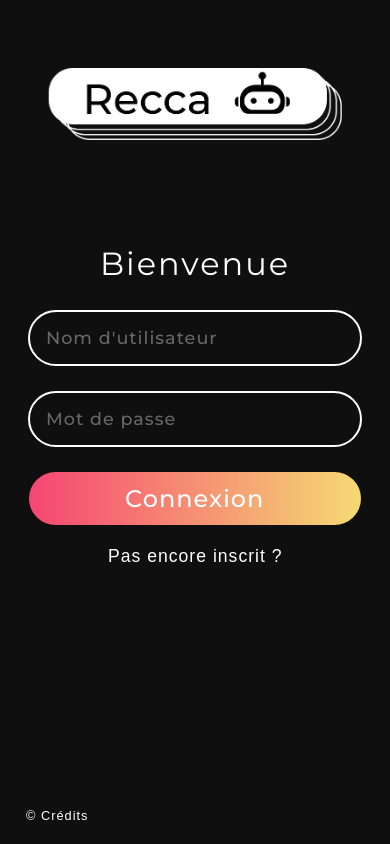
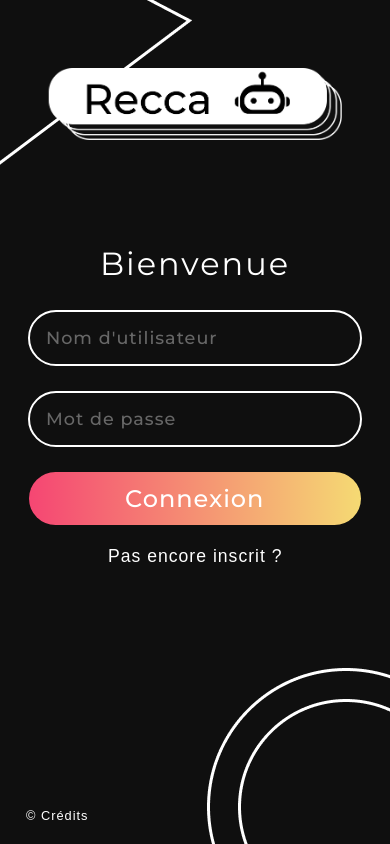
Before and after one commit to Ecateln/Projet_RECCA, a website: page public/html/loginPage.html in a window 390 px wide. Drawn offline with Linux system fonts and the light colour scheme.

Commit message:
Little changes

```diff
--- a/public/css/loginPageStyle.css
+++ b/public/css/loginPageStyle.css
@@ -32,6 +32,26 @@ body {
     height: auto;
     z-index: 10;
 }
+
+.shape{
+    display: none;
+    position: absolute;
+    max-width: 50%;
+    height: auto;
+    z-index: 5;
+}
+
+#shape1{
+    bottom: 0;
+    right: 0;
+}
+
+#shape2{
+    top: 0;
+    left: 0;
+}
+
+
 
 .container {
     display: flex;
@@ -230,6 +250,10 @@ input::placeholder {
         max-height: 9.8%;
         top: 8vh;
     }
+
+    .shape {
+        display: block;
+    }
 }
 
 /* For phones */
@@ -257,4 +281,8 @@ input::placeholder {
         max-width: 75%;
         top: 8vh;
     }
+
+    .shape {
+        display: block;
+    }
 }
--- a/public/html/loginPage.html
+++ b/public/html/loginPage.html
@@ -25,6 +25,9 @@
             <button class="register" onclick="goToRegisterPage()">Pas encore inscrit ?</a>
             <button class="credits" onclick="createCreditsPopup()">© Crédits</button>
 
+            <img id="shape1" src="/public/img/forme1.png" alt="forme1" class="shape">
+            <img id="shape2" src="/public/img/forme2.png" alt="forme2" class="shape">
+
         </div>
 
         <!-- Right Section (Image + Logo) -->
```
Also changed, not shown: public/img/forme1.png (added), public/img/forme2.png (added), public/img/logoBlanc.png (added).
